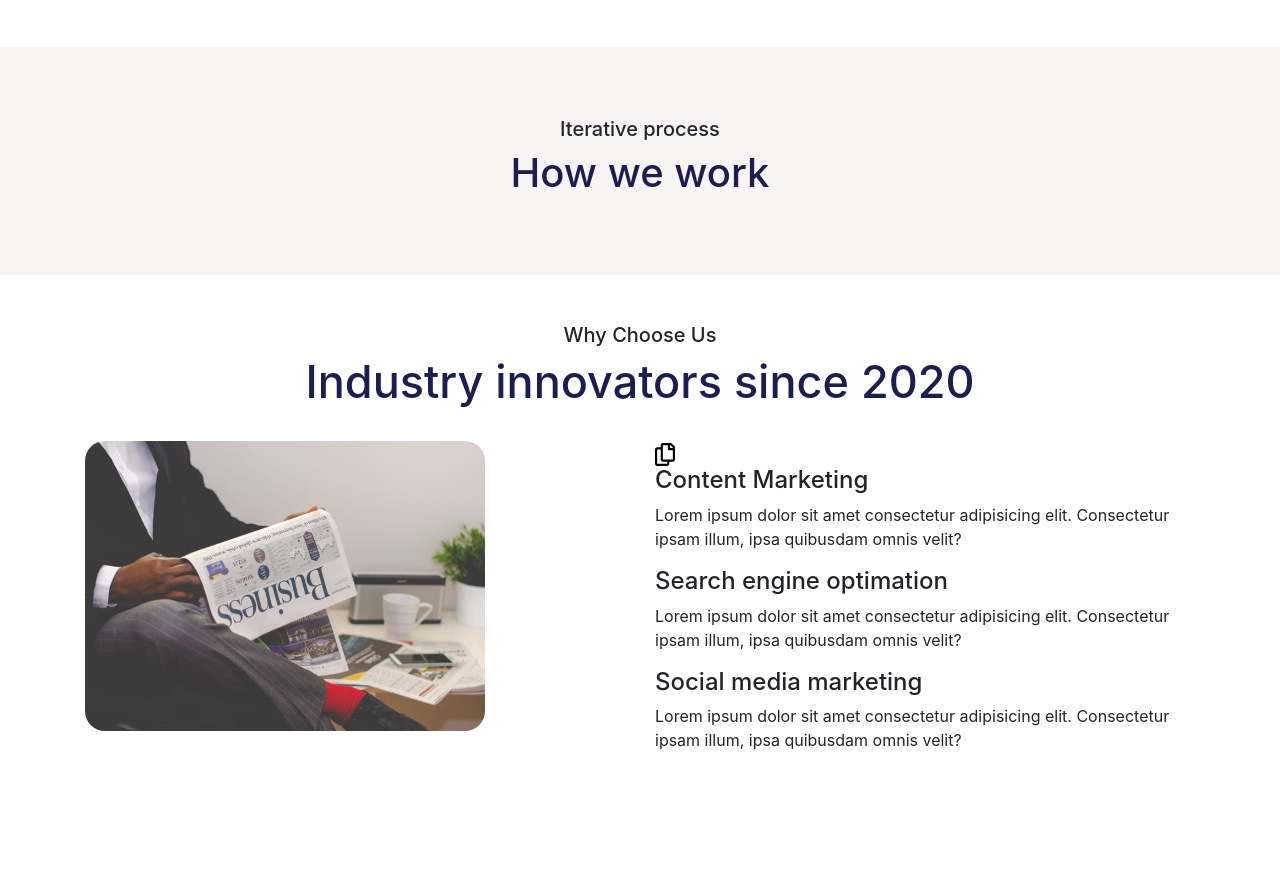
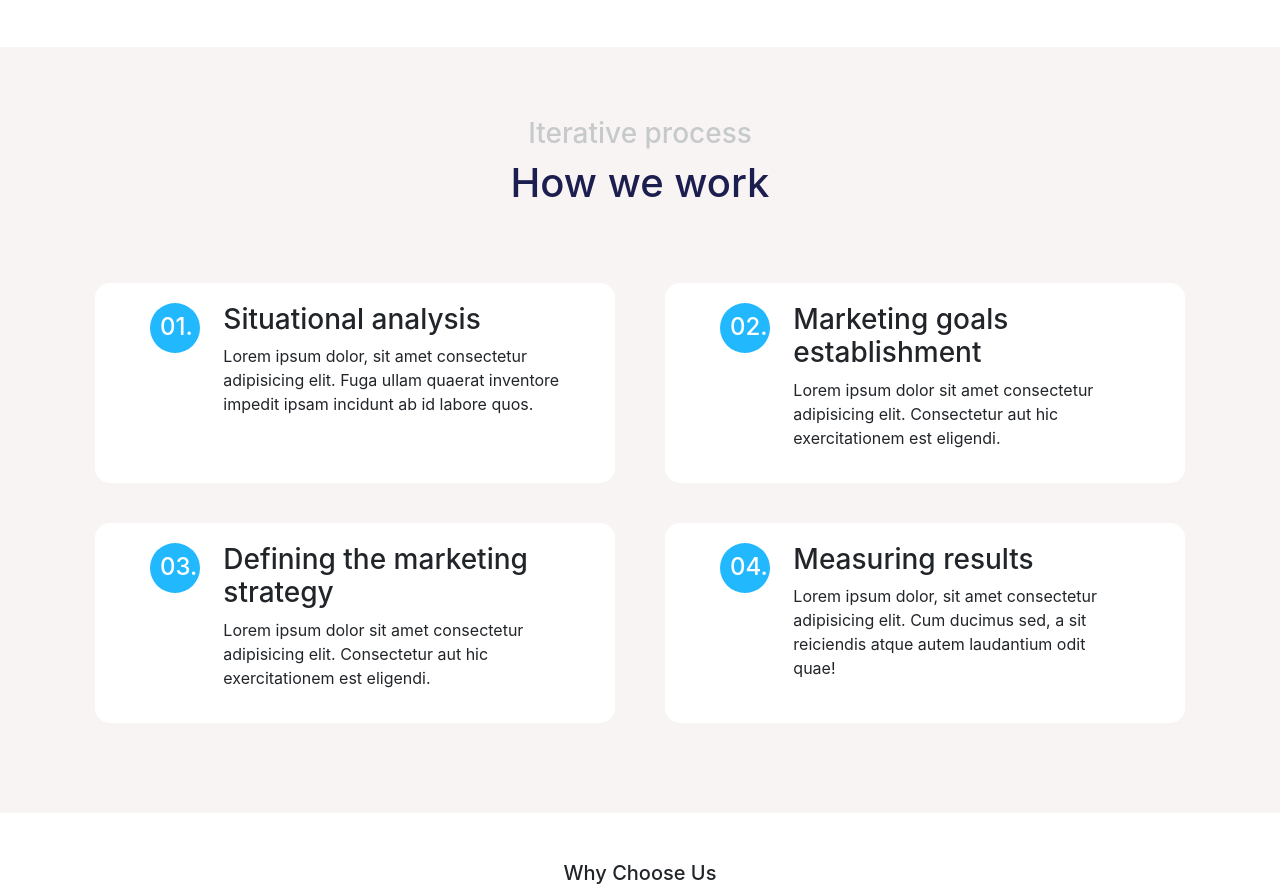
Before and after one commit to Pete5145/bootstrap-, a plain HTML site: page about.html in a window 1280 px wide. Shown: the part 605-1495 px from the top of the page. Before the commit the page ends 1373 px from the top, so only its background shows below. Drawn offline with Linux system fonts and the light colour scheme.

Commit message:
second-commit

```diff
--- a/about.html
+++ b/about.html
@@ -75,20 +75,64 @@
         <section class="container">
           <div class="row text-center">
             <div class="col-md-12">
-              <h5>Iterative process</h5>
+              <h3 class="small-heading">Iterative process</h3>
               <h1 class="large-heading">How we work</h1>
             </div>
           </div>
-          <div class="row">
-            <div class="col-md-6 box">
-              <div class="white-box">
-
+          <div class="row mt-5">
+            <div class="col-md-6" style="padding:20px 40px;">
+              <div class="row box">
+                <div class="col-md-2">
+                  <div class="circle">
+                    <h4>01.</h4>
+                  </div>
+                </div>
+                <div class="col-md-10">
+                  <h3>Situational analysis</h3>
+                  <p>Lorem ipsum dolor, sit amet consectetur adipisicing elit. Fuga ullam quaerat inventore impedit ipsam incidunt ab id labore quos.</p>
+                </div>
               </div>
             </div>
-            <div class="col-md-6 box">
-              <div class="white-box">
-
+            <div class="col-md-6 " style="padding:20px 40px;">
+             <div class="row box">
+              <div class="col-md-2">
+                <div class="circle">
+                  <h4>02.</h4>
+                </div>
               </div>
+              <div class="col-md-10">
+                <h3>Marketing goals establishment </h3>
+                <p>Lorem ipsum dolor sit amet consectetur adipisicing elit. Consectetur aut hic exercitationem est eligendi. </p>
+              </div>
+             </div>
+            </div>
+          </div>
+          <div class="row">
+            <div class="col-md-6" style="padding:20px 40px;">
+              <div class="row box">
+                <div class="col-md-2">
+                  <div class="circle">
+                    <h4>03.</h4>
+                  </div>
+                </div>
+                <div class="col-md-10">
+                  <h3>Defining the marketing strategy</h3>
+                  <p>Lorem ipsum dolor sit amet consectetur adipisicing elit. Consectetur aut hic exercitationem est eligendi. </p>
+                </div>
+              </div>
+            </div>
+            <div class="col-md-6" style="padding:20px 40px;">
+             <div class="row box">
+              <div class="col-md-2">
+                <div class="circle">
+                  <h4>04.</h4>
+                </div>
+              </div>
+              <div class="col-md-10">
+                <h3>Measuring results</h3>
+                <p>Lorem ipsum dolor, sit amet consectetur adipisicing elit. Cum ducimus sed, a sit reiciendis atque autem laudantium odit quae!</p>
+              </div>
+             </div>
             </div>
           </div>
         </section>
--- a/assets/css/custom.css
+++ b/assets/css/custom.css
@@ -60,11 +60,18 @@ button.button {
 .about-top ul li{
     list-style-type: circle;
 }
-
-/* .white-box{
-    background-color: white;
-    height: 150px;
-    width: 350px;
-    margin-top: 20px;
-    border-radius: 10px;
-} */
+ .box {
+     background-color: white;
+     padding: 20px  40px;
+     border-radius: 15px;
+     height: 200px;
+ }
+.circle{
+    color:white;
+    height: 50px;
+    width: 50px;
+    background-color:rgb(33, 184, 253);
+    border-radius: 50%;
+    padding-left:10px;
+    padding-top: 10px;
+}
```
Also changed, not shown: index.html (+1 -1 lines).
